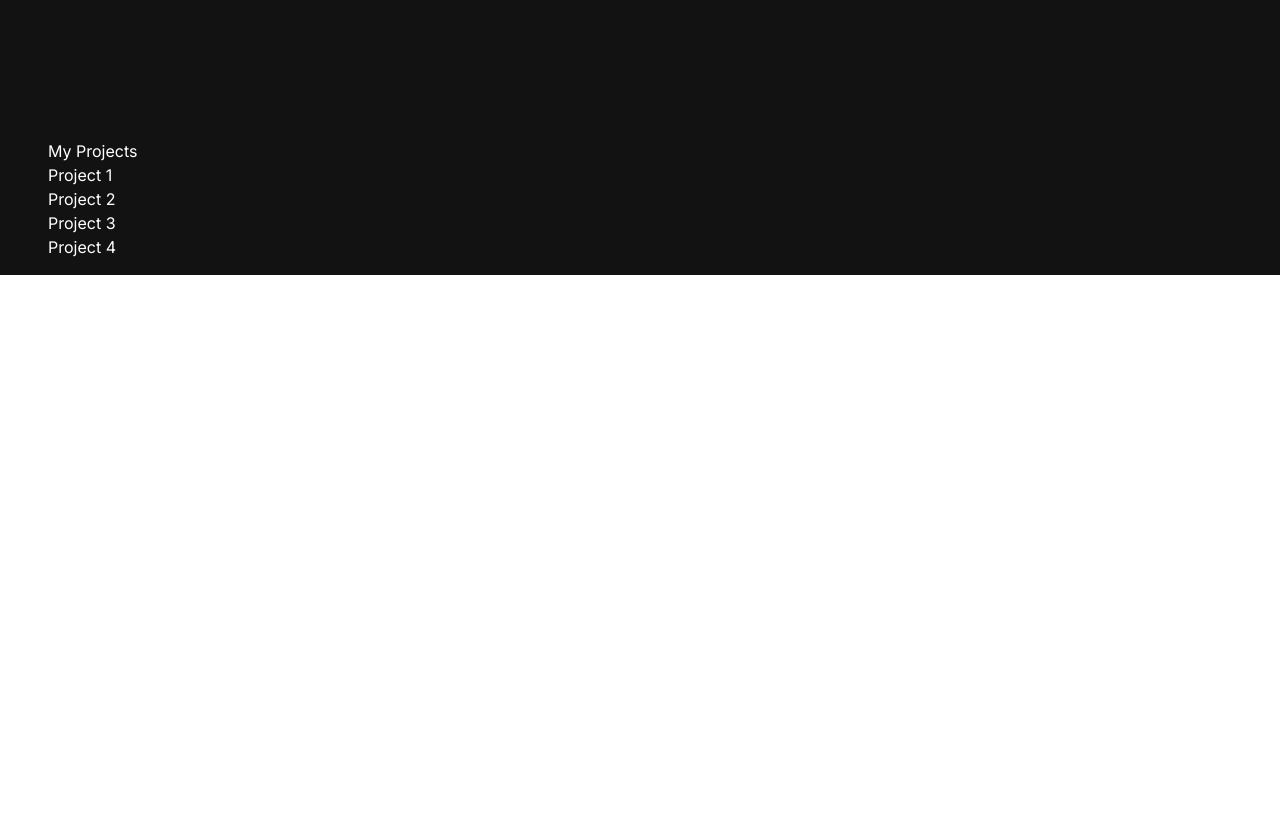
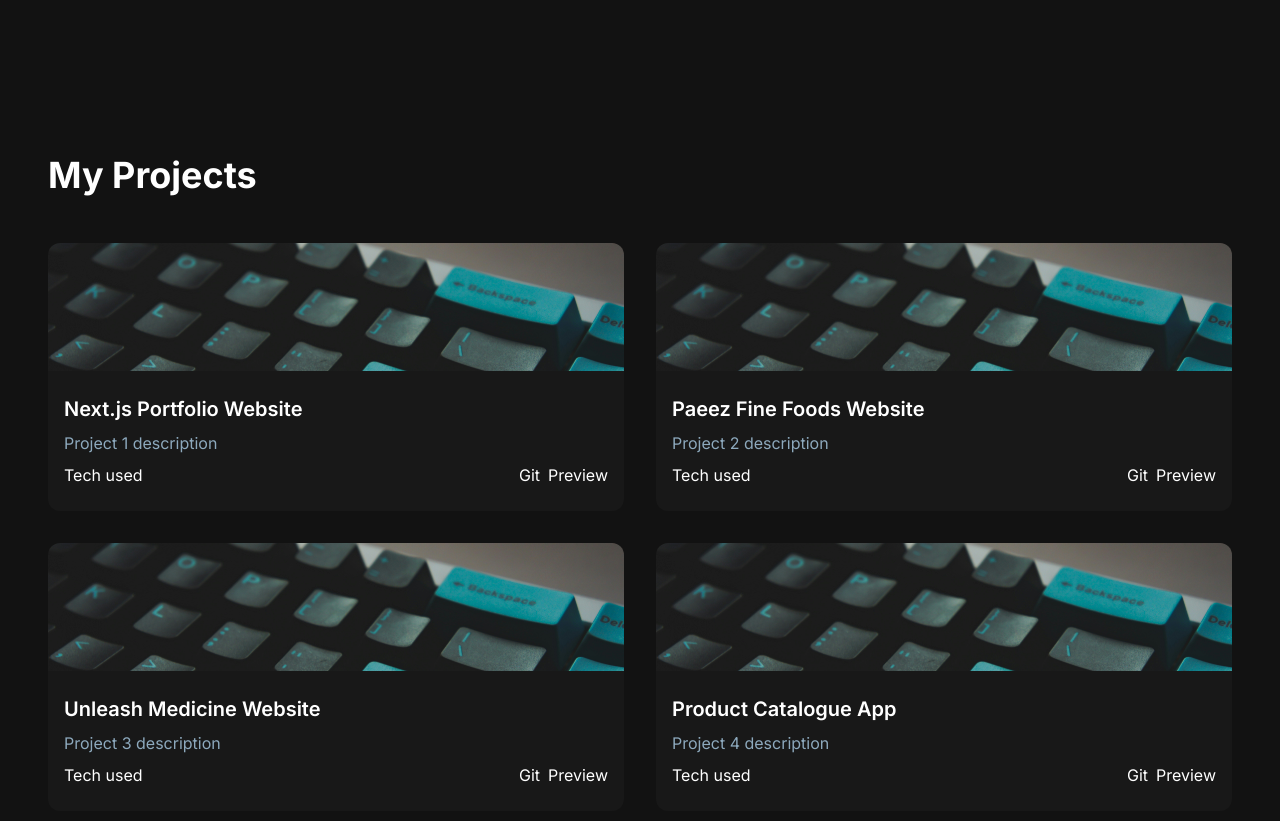
Before and after one commit to rayafarhadi/rayafarhadi.github.io, a Next.js app: page / in a window 1280 px wide. Shown: the part 1060-1881 px from the top of the page. Before the commit the page ends 1335 px from the top, so only its background shows below. Built offline with nearby package versions, Linux system fonts and the light colour scheme.

Commit message:
added project card functionality and some styling

```diff
--- /dev/null
+++ b/app/components/projects/ProjectCard.jsx
@@ -0,0 +1,28 @@
+import React from "react";
+import Link from "next/link";
+
+const ProjectCard = ({ imgUrl, title, description, gitUrl, previewUrl }) => {
+  return (
+    <div>
+      <div
+        className="h-32 rounded-t-xl"
+        style={{ background: `url(${imgUrl})`, backgroundSize: "cover" }}
+      ></div>
+      <div className="bg-[#181818] rounded-b-xl py-6 px-4 text-white">
+        <h5 className="text-xl font-semibold mb-2">{title}</h5>
+        <p className="text-text-secondary mb-2">{description}</p>
+        <div className="flex flex-row justify-between">
+          <p>Tech used</p>
+          <div>
+            <Link href={gitUrl} className="mr-2">
+              Git
+            </Link>
+            <Link href={previewUrl}>Preview</Link>
+          </div>
+        </div>
+      </div>
+    </div>
+  );
+};
+
+export default ProjectCard;
--- a/app/components/projects/ProjectSection.jsx
+++ b/app/components/projects/ProjectSection.jsx
@@ -1,14 +1,60 @@
 import React from "react";
+import ProjectCard from "./ProjectCard";
+
+const projectsData = [
+  {
+    id: 1,
+    title: "Next.js Portfolio Website",
+    description: "Project 1 description",
+    image: "/images/about-image.jpg",
+    tag: ["All", "Web"],
+    gitUrl: "/",
+    previewUrl: "/",
+  },
+  {
+    id: 2,
+    title: "Paeez Fine Foods Website",
+    description: "Project 2 description",
+    image: "/images/about-image.jpg",
+    tag: ["All", "Web"],
+    gitUrl: "/",
+    previewUrl: "/",
+  },
+  {
+    id: 3,
+    title: "Unleash Medicine Website",
+    description: "Project 3 description",
+    image: "/images/about-image.jpg",
+    tag: ["All", "Web"],
+    gitUrl: "/",
+    previewUrl: "/",
+  },
+  {
+    id: 4,
+    title: "Product Catalogue App",
+    description: "Project 4 description",
+    image: "/images/about-image.jpg",
+    tag: ["All", "Mobile"],
+    gitUrl: "/",
+    previewUrl: "/",
+  },
+];
 
 const ProjectSection = () => {
   return (
     <div className="text-white">
-      <h2>My Projects</h2>
-      <div>
-        <div>Project 1</div>
-        <div>Project 2</div>
-        <div>Project 3</div>
-        <div>Project 4</div>
+      <h2 className="text-4xl font-bold mt-4 mb-12">My Projects</h2>
+      <div className="grid grid-cols-2 gap-8">
+        {projectsData.map((project) => (
+          <ProjectCard
+            key={project.id}
+            title={project.title}
+            description={project.description}
+            imgUrl={project.image}
+            gitUrl={project.gitUrl}
+            previewUrl={project.previewUrl}
+          />
+        ))}
       </div>
     </div>
   );
```
